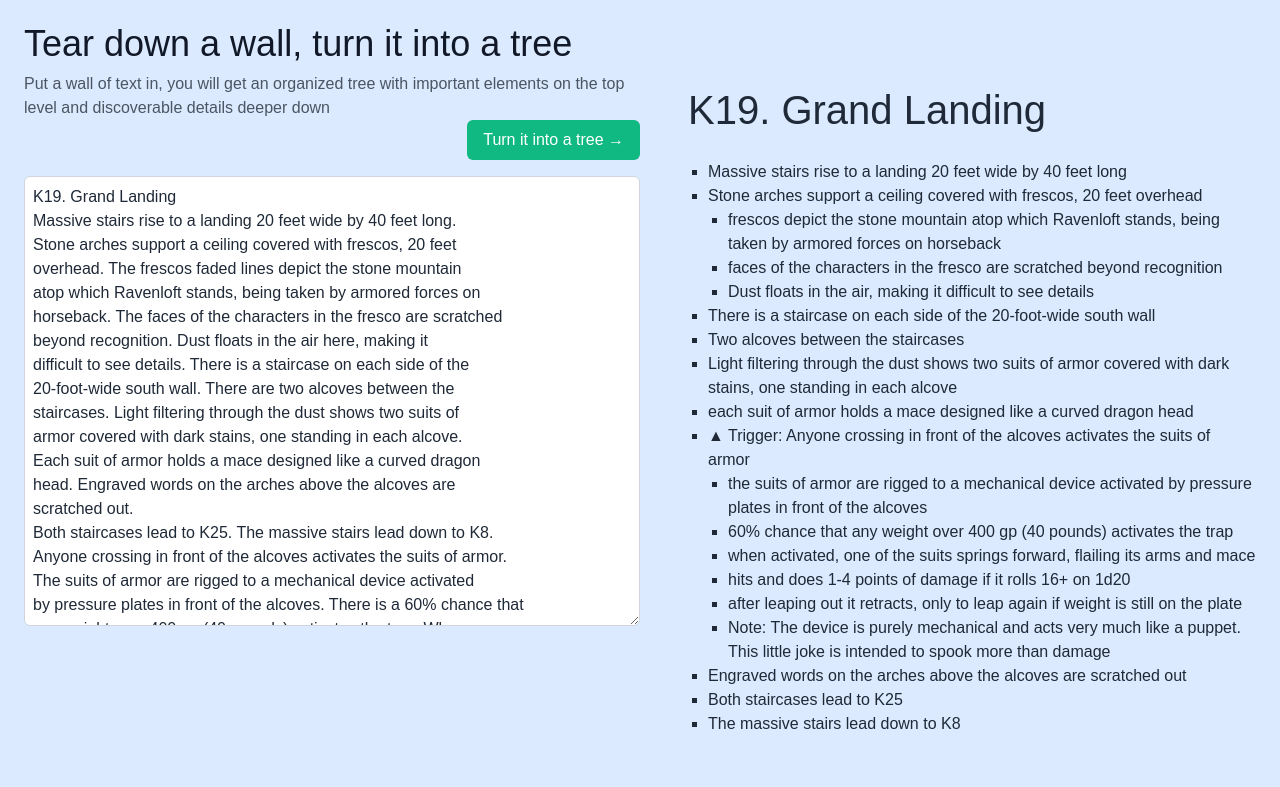
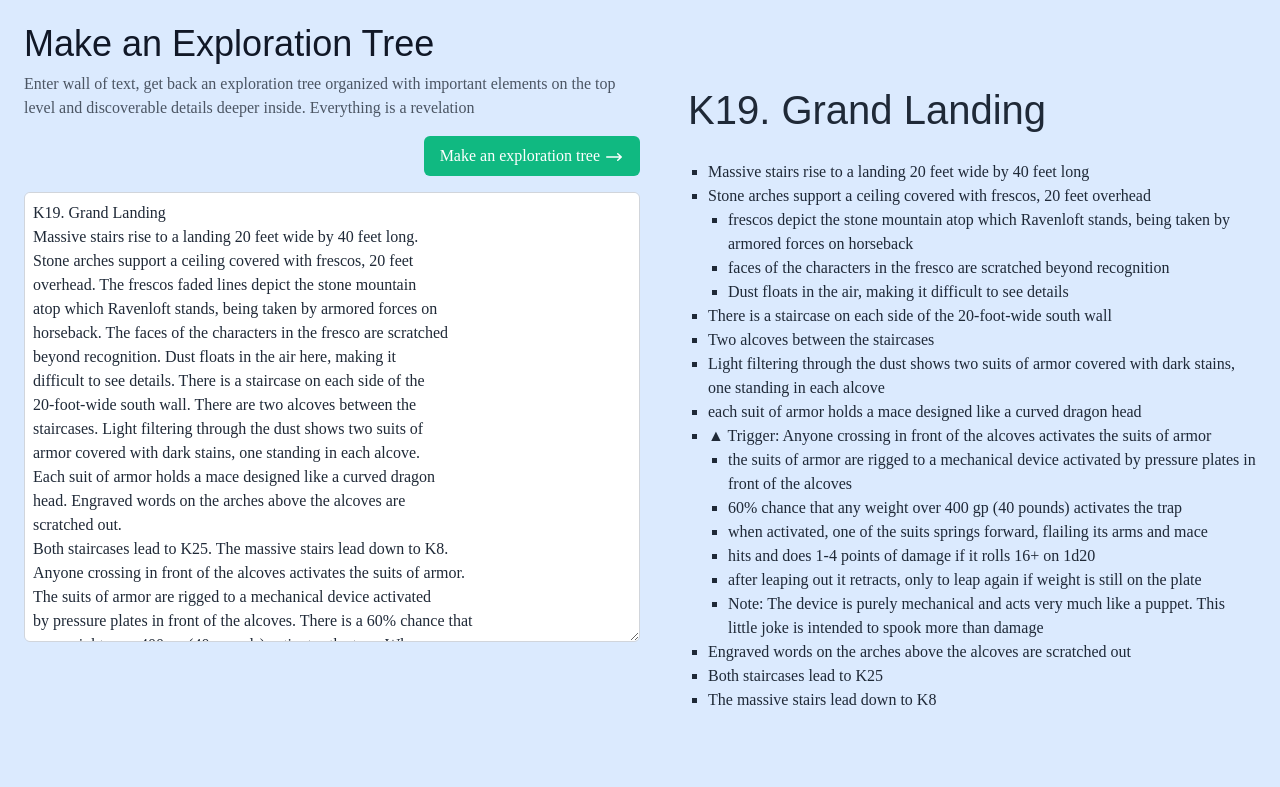
Before and after one commit to canted/wall-in-tree-out, a Flask app: page / in a window 1280 px wide. Shown: the top 787 px of the page. Run offline with Flask 3, Linux system fonts and the light colour scheme; some libraries are stand-ins or nearby versions; some web fonts are replaced.

Commit message:
update fonts and text copy

```diff
--- a/templates/base.html
+++ b/templates/base.html
@@ -3,13 +3,14 @@
   <head>
     <meta charset="UTF-8">
     <meta name="viewport" content="width=device-width, initial-scale=1.0">
-    <title>Tear down this wall, turn it into a tree</title>
+    <title>Make an Exploration Tree</title>
     <link href="https://cdn.jsdelivr.net/npm/tailwindcss@2.2.19/dist/tailwind.min.css" rel="stylesheet">
-    <link href="https://fonts.cdnfonts.com/css/century-gothic" rel="stylesheet">
     <style>
       @import url('https://fonts.cdnfonts.com/css/century-gothic');
-
-      *,
+      @import url('https://fonts.cdnfonts.com/css/pt-serif');
+      body {
+        font-family: 'PT Serif', serif;
+      }
       h1 {
         font-family: 'Century Gothic', sans-serif;
       }
--- a/templates/index.html
+++ b/templates/index.html
@@ -6,14 +6,19 @@
 <div class="flex flex-wrap" hx-ext="ws" ws-connect="/completion">
   <div class="w-full md:w-1/2">
     <h1 class="break-normal text-gray-900 pt-6 pb-2 text-3xl md:text-4xl">
-      Tear down a wall, turn it into a tree
+      Make an Exploration Tree
     </h1>
-    <p class="text-sm md:text-base font-normal text-gray-600">Put a wall of text in, you will get an organized tree with important elements on the top level and discoverable details deeper down</p>
+    <p class="text-sm md:text-base font-normal text-gray-600">Enter wall of text, get back an exploration tree organized with important elements on the top level and discoverable details deeper inside. Everything is a revelation</p>
 
     <!-- hx-post="/submit" hx-target="#response" hx-indicator="#loading-indicator" -->
     <form ws-send class="flex flex-col items-end">
-      <button type="submit" hx-target="#response" class="mb-4 px-4 py-2 bg-green-500 text-white rounded-md" onclick="document.getElementById('response').innerHTML=''">
-        Turn it into a tree →
+      <button type="submit" hx-target="#response" class="my-4 px-4 py-2 bg-green-500 text-white rounded-md" onclick="document.getElementById('response').innerHTML=''">
+        Make an exploration tree
+        <svg style="display: inline-block" xmlns="http://www.w3.org/2000/svg" viewBox="0 0 20 20" fill="currentColor" class="w-5 h-5">
+          <path fill-rule="evenodd"
+            d="M2 10a.75.75 0 01.75-.75h12.59l-2.1-1.95a.75.75 0 111.02-1.1l3.5 3.25a.75.75 0 010 1.1l-3.5 3.25a.75.75 0 11-1.02-1.1l2.1-1.95H2.75A.75.75 0 012 10z"
+            clip-rule="evenodd" />
+        </svg>
       </button>
       <textarea id="wall" name="wall" class="w-full p-2 border border-gray-300 rounded-md" rows="18"
         placeholder="Paste a wall of text here">
--- a/templates/response.html
+++ b/templates/response.html
@@ -1,5 +1,5 @@
 {% autoescape false %}
-<div id="response" hx-swap-oob="beforeend">
+<blockquote id="response" class="mt-20 mb-8 pl-8 md:pl-12 unreset">
   {{ response_text }}
-</div>
+</blockquote>
 {% endautoescape %}
```
